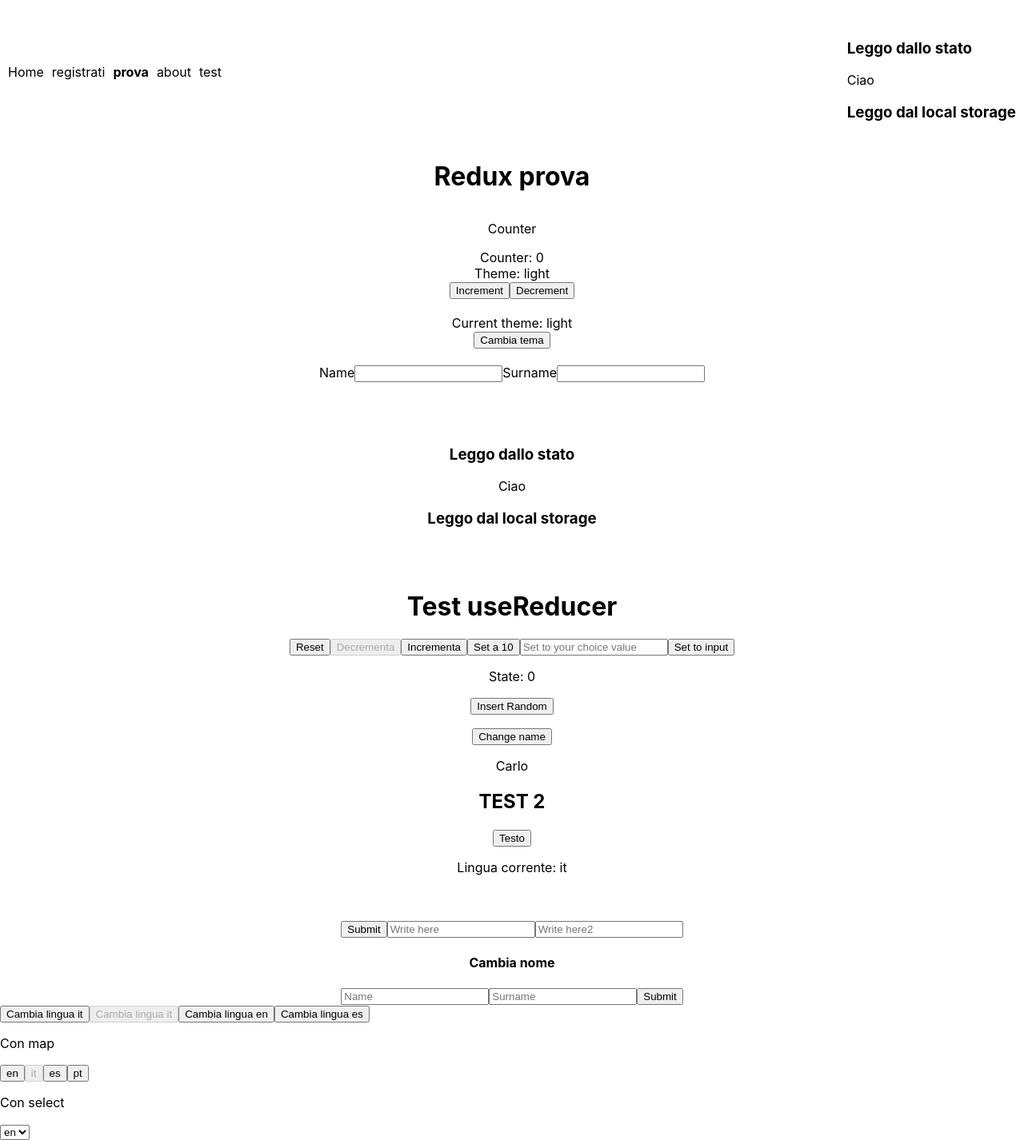
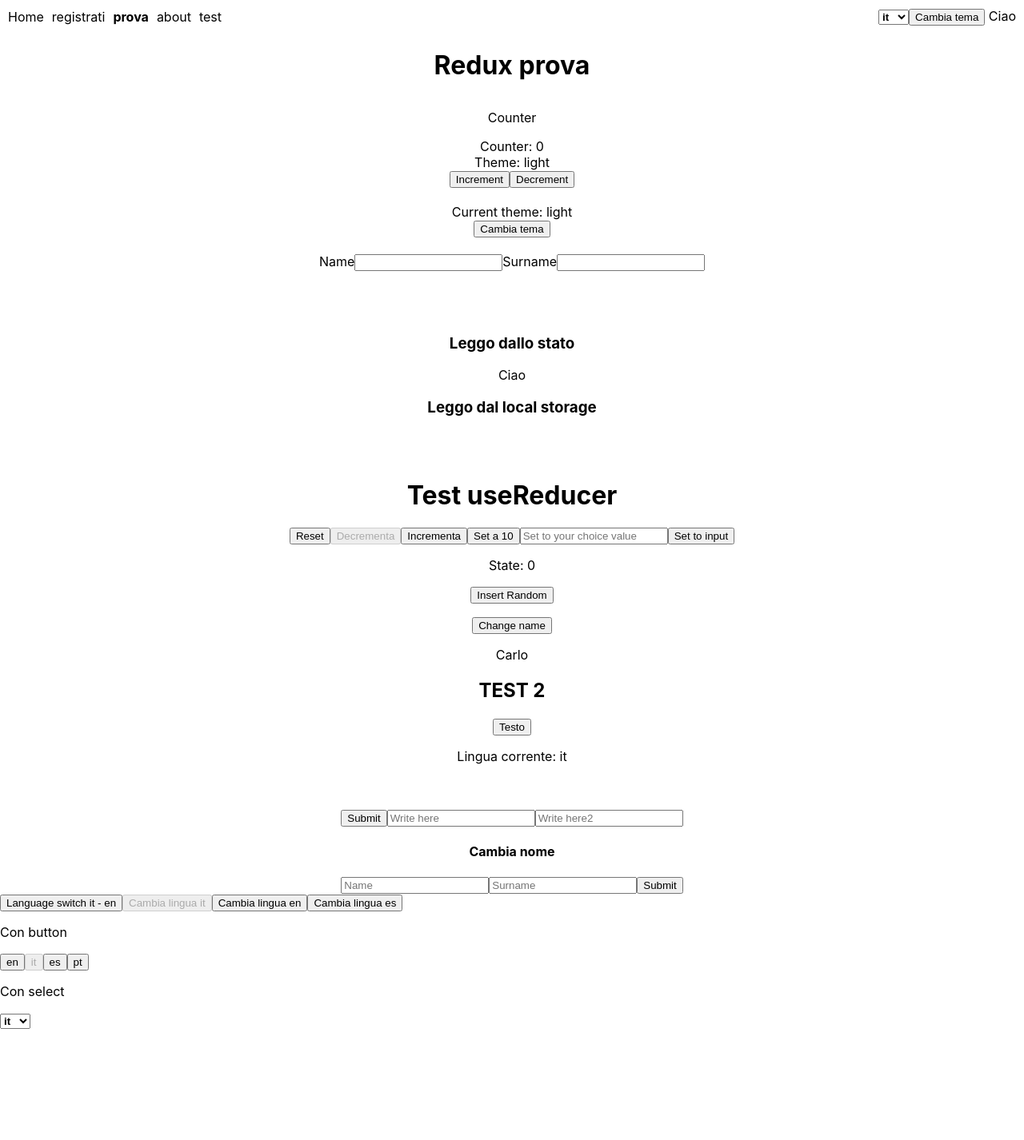
Before and after one commit to Hermann1871/redux2, a React (Create React App) app: page /prova in a window 1280 px wide. Shown: the whole page at 80% size. After the commit the page ends 1287 px from the top, so only its background shows below. Built offline with nearby package versions, Linux system fonts and the light colour scheme.

Commit message:
lang in navbar

```diff
--- a/src/App.css
+++ b/src/App.css
@@ -36,3 +36,8 @@
     transform: rotate(360deg);
   }
 }
+
+/* #languages:not(:focus) {
+  color: black;
+  font-weight: bold;
+} */
--- a/src/App.tsx
+++ b/src/App.tsx
@@ -75,6 +75,7 @@ function App() {
     const newLang = lang === 'it' ? 'en' : 'it'
     setLang(newLang)
     localStorage.setItem('lang', newLang)
+    // TODO ciclare tra tutte le lingue
   }
   const switchLang2 = (newLang: AllLanguages) => {
     setLang(newLang)
@@ -84,23 +85,43 @@ function App() {
   // const allLanguages: AllLanguages[] = ['it', 'en', 'es']
   // const allLanguages = Object.keys(lang) as AllLanguages[]
 
+  const bold = { fontWeight: "bold" };
+
+
   return (
     <LangContext.Provider value={lang}>
       <Provider store={store}>
         <RouterProvider router={router} />
       </Provider>
-      <button onClick={switchLang}>Cambia lingua {lang}</button>
+      <button onClick={switchLang}>Language switch it - en</button>
       <button disabled={lang === 'it'} onClick={() => switchLang2('it')}>Cambia lingua it</button>
       <button disabled={lang === 'en'} onClick={() => switchLang2('en')}>Cambia lingua en</button>
       <button disabled={lang === 'es'} onClick={() => switchLang2('es')}>Cambia lingua es</button>
 
-      <p>Con map</p>
+      <p>Con button</p>
       {allLanguages.map((item, index) => <button key={index} disabled={lang === item} onClick={() => switchLang2(item)}>{item}</button>)}
 
 
       <p>Con select</p>
-      <select name="languages" id="languages" onChange={(e: React.ChangeEvent<HTMLSelectElement>) => switchLang2(e.target.value as AllLanguages)}>
-        {allLanguages.map((item, index) => (<option key={index} value={item}>{item}</option>))}
+      <select
+        name="languages"
+        // id="languages-select"
+        onChange={(e: React.ChangeEvent<HTMLSelectElement>) => switchLang2(e.target.value as AllLanguages)}
+        style={{ fontWeight: 'bold' }}
+
+      >
+        {allLanguages.map(
+          (item, index) => (
+            <option
+              // id="languages-option"
+              selected={lang === item}
+              key={index}
+              value={item}
+              style={{ fontWeight: lang === item ? 'bold' : 'normal' }}
+            >
+              {item}
+            </option>)
+        )}
       </select>
 
 
--- a/src/components/Navbar.tsx
+++ b/src/components/Navbar.tsx
@@ -3,17 +3,26 @@ import { ShowPerson } from './ShowPerson'
 import './Theme.css'
 import './Navbar.css'
 
-import { useSelector } from "react-redux"
-import React from 'react'
+import { useDispatch, useSelector } from "react-redux"
+import React, { useContext } from 'react'
+import { toggle } from '../redux/themeSlice'
+import { State } from '../redux/store'
+import { AllLanguages, allLanguages } from '../lang'
+import { LangContext } from '../App'
 
 export const Navbar = () => {
     const theme = useSelector((state: any) => state.theme.value)
+    const person = useSelector((state: State) => state.person.value);
+
+    const { pathname } = useLocation();
+    const dispatch = useDispatch()
+    const currentLang = useContext(LangContext)
 
     const urls = ['/registrati', '/prova', '/about', '/test'];
+
+    // variabili di stile
     const bold = { fontWeight: "bold" };
     const textColor = { color: theme === 'light' ? 'black' : 'white' }
-
-    const { pathname } = useLocation();
 
     return (
         <div className={`${theme}`}>
@@ -38,7 +47,34 @@ export const Navbar = () => {
                         </ul>
                     </div>
                     <div className='right-section'>
-                        <ShowPerson></ShowPerson>
+
+                        <select
+                            name="languages"
+                            // id="languages-select"
+                            // onChange={(e: React.ChangeEvent<HTMLSelectElement>) => switchLang2(e.target.value as AllLanguages)}
+                            style={{ fontWeight: 'bold' }}
+
+                        >
+                            {allLanguages.map(
+                                (item, index) => (
+                                    <option
+                                        // id="languages-option"
+                                        selected={currentLang === item}
+                                        key={index}
+                                        value={item}
+                                        style={{ fontWeight: currentLang === item ? 'bold' : 'normal' }}
+                                    >
+                                        {item}
+                                    </option>)
+                            )}
+                        </select>
+
+                        <button onClick={() => dispatch(toggle())}>Cambia tema</button>
+                        {/* <ShowPerson></ShowPerson> */}
+                        <span> Ciao {person.name} {person.surname} </span>
+                        {/* Col local storage non si aggiorna se cambiato */}
+                        {/* <span> Ciao {localStorage.getItem('name')} {localStorage.getItem('surname')}</span> */}
+
                     </div>
 
                 </div>
```
